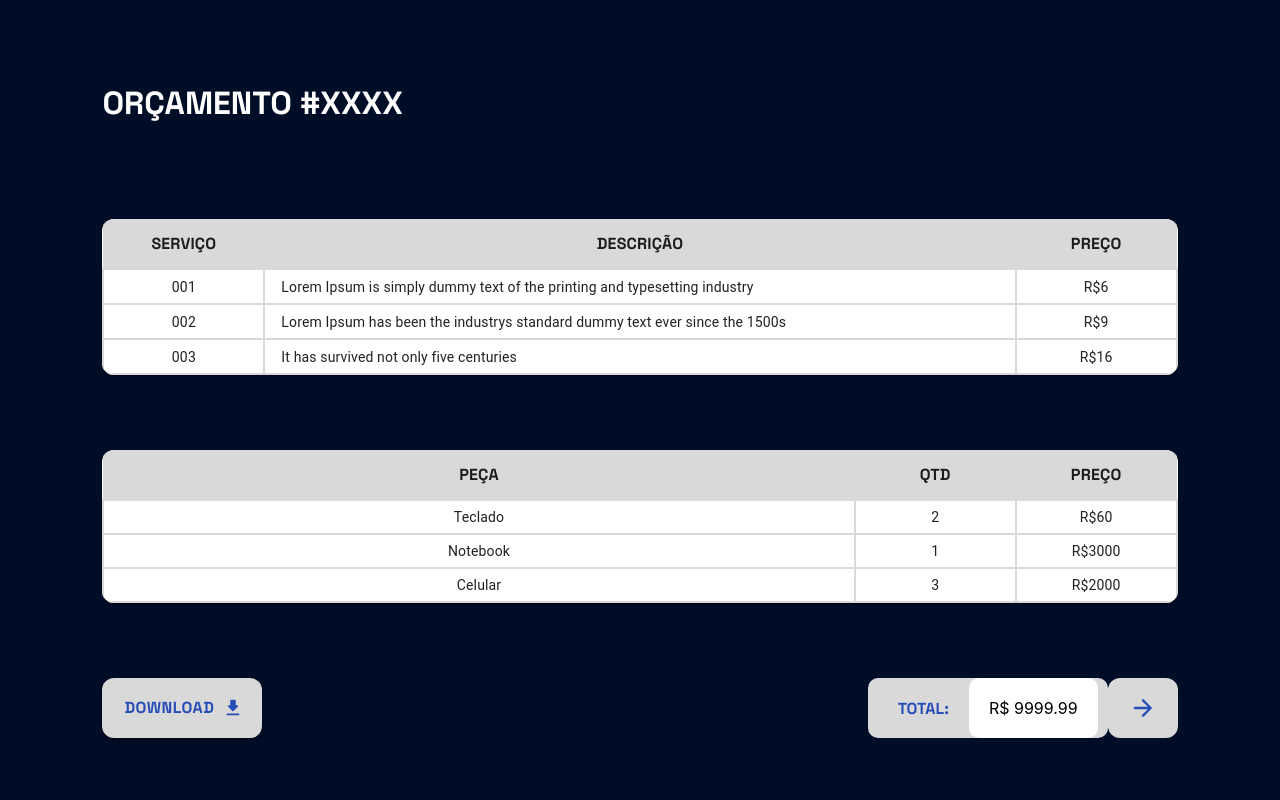
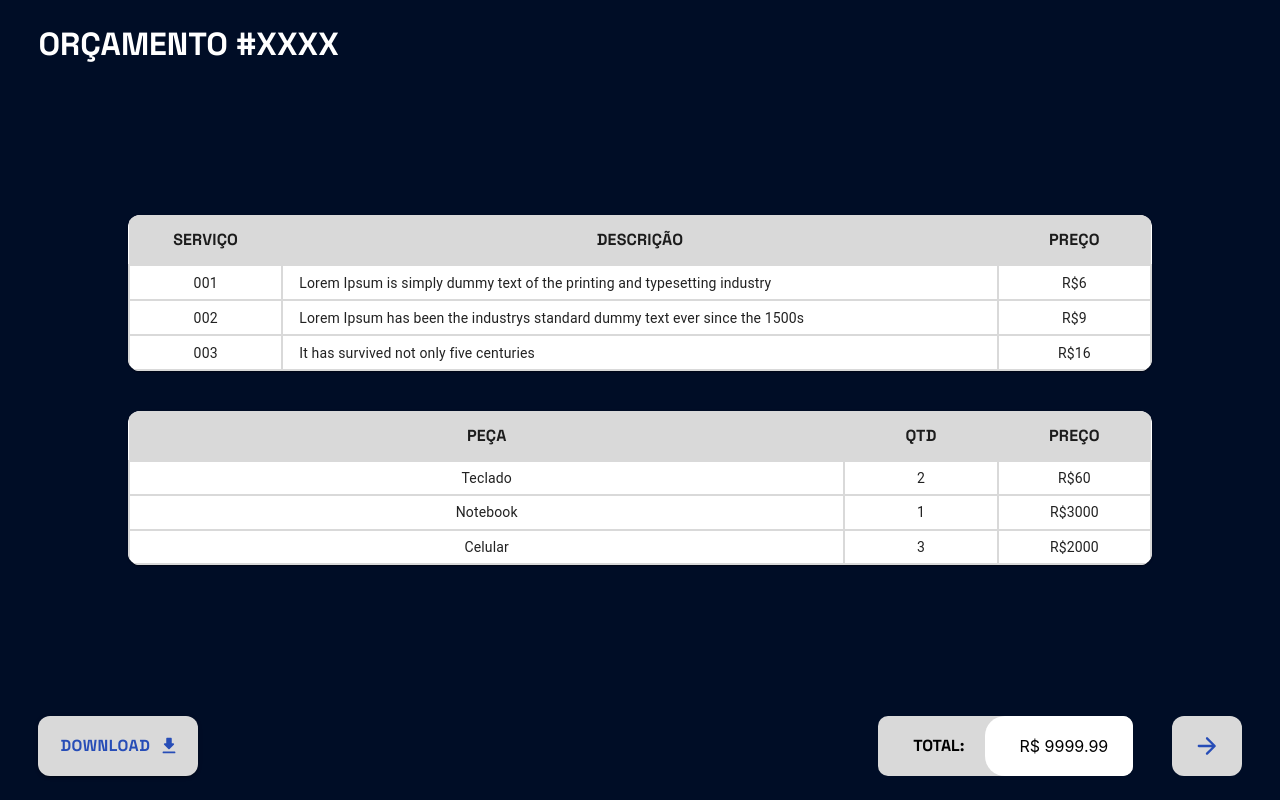
Before and after one commit to Lionel-Rocha/BlockBudget, a React (Create React App) app: page /orcamento in a window 1280 px wide. Built offline with nearby package versions, Linux system fonts and the light colour scheme.

Commit message:
update orcamento page

```diff
--- a/src/components/Banner/Banner.css
+++ b/src/components/Banner/Banner.css
@@ -89,7 +89,7 @@ button {
   width: 100%;
 }
 
-h2 {
+.funcoes h2 {
   font-size: 3rem;
   font-weight: lighter;
   color: #d1d3e2;
--- a/src/routes/Orcamento.css
+++ b/src/routes/Orcamento.css
@@ -1,70 +1,24 @@
+@import url("https://fonts.googleapis.com/css2?family=Space+Grotesk:wght@300..700&display=swap");
+
 .orcamento {
     background-color: #000D26;
     max-width: 100vw;
     height: 100vh;
-    padding: 3vh 8vw 3vh 8vw;
+    padding: 3vh 3vw 3vh 3vw;
     box-sizing: border-box;
     display: flex;
     flex-direction: row;
     flex-wrap: wrap;
-    align-content: space-around;
+    align-content: space-between;
+    justify-content: center;
+    /* border: 1px solid red; */
 }
 
 .orcamento > .titulo,
-.orcamento > .tableServ,
-.orcamento > .tablePeca,
+.orcamento > .table,
 .orcamento > .bottom {
     flex: 1 1 100%;
-    /*border: 1px solid red;*/
-}
-
-.bottom {
-    display: flex;
-    justify-content: space-between;
-}
-
-.bottom-left {
-    display: flex;
-    align-items: center;
-}
-
-.bottom-right {
-    display: flex;
-    /*border: 1px solid red;*/
-}
-
-.displayTotal {
-    display: flex;
-}
-
-.totalTexto {
-    border-radius: 10px;
-    background-color: #D9D9D9;
-    display: flex;
-    align-items: center;
-    padding: 0 10px;
-}
-
-.totalTexto h2 {
-    font-family: "Space Grotesk", sans-serif;
-    font-size: 1rem;
-    font-weight: 900;
-    color: #274DB7;
-    margin: 0 20px 0 20px;
-}
-
-.displayTexto {
-    border-radius: 10px;
-    background-color: white;
-    height: 100%;
-    display: flex;
-    align-items: center;
-}
-
-.displayTexto p {
-    font-size: 1rem;
-    color:black;
-    margin: 0 20px 0 20px;
+    /* border: 1px solid rgb(229, 255, 0); */
 }
 
 .titulo {}
@@ -75,4 +29,78 @@ h1 {
     font-weight: 900;
     color: white;
     text-align: left;
+    margin: 0;
+    /* border: 1px solid red; */
 }
+
+.table {
+    max-width: 80vw;
+    display: flex;
+    flex-direction: row;
+    flex-wrap: wrap;
+    /*align-content: space-between;*/
+}
+
+.tableServ, .tablePeca {
+    flex: 1 1 100%;
+    /* border: 1px solid red; */
+}
+
+.tablePeca {
+    margin-top: 5vh;
+}
+
+.bottom {
+    display: flex;
+    justify-content: space-between;
+}
+
+.bottom-left {
+    /* border: 1px solid red; */
+}
+
+.bottom-right {
+    display: flex;
+    /* border: 1px solid rgb(255, 255, 0); */
+}
+
+.display {
+    display: flex;
+    margin-right: 3vw;
+    background-color: #D9D9D9;
+    border-radius: 10px;
+    /* border: 1px solid red; */
+}
+
+.textoTotal {
+    display: flex;
+    align-items: center;
+    padding-left: 35px;
+    padding-right: 20px;
+    /* border: 1px solid rgb(255, 0, 238); */
+}
+
+.displayTotal {
+    border-radius: 20px 10px 10px 20px;
+    background-color: rgb(255, 255, 255);
+    height: 100%;
+    display: flex;
+    align-items: center;
+    padding-right: 25px;
+    padding-left: 35px;
+    /* border: 1px solid rgb(0, 255, 0); */
+}
+
+.textoTotal > h2 {
+    font-family: "Space Grotesk", sans-serif;
+    font-size: 1rem;
+    font-weight: 900;
+    color: #000000;
+    margin: 0;
+}
+
+.displayTotal p {
+    font-size: 1rem;
+    color:black;
+    margin: 0;
+}
--- a/src/routes/Orcamento.js
+++ b/src/routes/Orcamento.js
@@ -1,66 +1,70 @@
-import './Orcamento.css';
+import "./Orcamento.css";
 import TableServ from "../components/Table/Serv";
-import TablePeca from '../components/Table/Peca';
-import { Button, IconButton } from '@mui/material';
-import { ArrowForwardRounded, FileDownloadRounded } from '@mui/icons-material';
+import TablePeca from "../components/Table/Peca";
+import { Button, IconButton } from "@mui/material";
+import { ArrowForwardRounded, FileDownloadRounded } from "@mui/icons-material";
 
 const Orcamento = () => {
   return (
-        <div className='orcamento'>
-            <div className='titulo'>
+    <div className="orcamento">
+      <div className="titulo">
         <h1>ORÇAMENTO #XXXX</h1>
       </div>
-            <div className='tableServ'>
+      <div className="table">
+        <div className="tableServ">
           <TableServ />
         </div>
-            <div className='tablePeca'>
+        <div className="tablePeca">
           <TablePeca />
         </div>
-            <div className='bottom'>
-                <div className='bottom-left'>
-                    <Button sx={{
+      </div>
+      <div className="bottom">
+        <div className="bottom-left">
+          <Button
+            sx={{
               borderRadius: 3,
               fontFamily: '"Space Grotesk", sans-serif',
-                        fontSize: '1rem',
+              fontSize: "1rem",
               fontWeight: 900,
               backgroundColor: "#D9D9D9",
               color: "#274DB7",
-                        ':hover': {backgroundColor: "#274DB7", color: "#D1D3E2" },
-                        height: "60px"
+              ":hover": { backgroundColor: "#274DB7", color: "#D1D3E2" },
+              height: "60px",
             }}
             size="large"
-                        variant='contained'
+            variant="contained"
             endIcon={<FileDownloadRounded />}
           >
             DOWNLOAD
           </Button>
         </div>
-
-                <div className='bottom-right'>
-                    <div className='displayTotal'>
-                        <div className='totalTexto'>
+        <div className="bottom-right">
+          <div className="display">
+            <div className="textoTotal">
                 <h2>TOTAL:</h2>
-                            <div className='displayTexto'>
+            </div>
+            <div className="displayTotal">
                 <p>R$ 9999.99</p>
             </div>
           </div>
-                    </div>
-                    <IconButton sx={{
+          <IconButton
+            sx={{
               borderRadius: 3,
               fontWeight: "bolder",
               backgroundColor: "#D9D9D9",
               color: "#274DB7",
-                        ':hover': {backgroundColor: "#274DB7", color: "#D1D3E2" },
+              ":hover": { backgroundColor: "#274DB7", color: "#D1D3E2" },
               height: "60px",
-                        width: "70px"
-                        }} size="large"
+              width: "70px",
+            }}
+            size="large"
           >
-                        <ArrowForwardRounded fontSize='inherit'/>
+            <ArrowForwardRounded fontSize="inherit" />
           </IconButton>
         </div>
       </div>
     </div>
-    )
-}
+  );
+};
 
 export default Orcamento;
```
Lines whose indentation alone changed are shown as unchanged.
